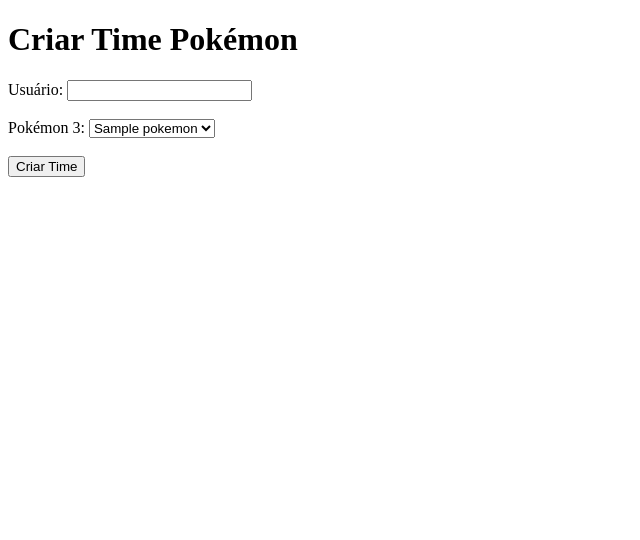
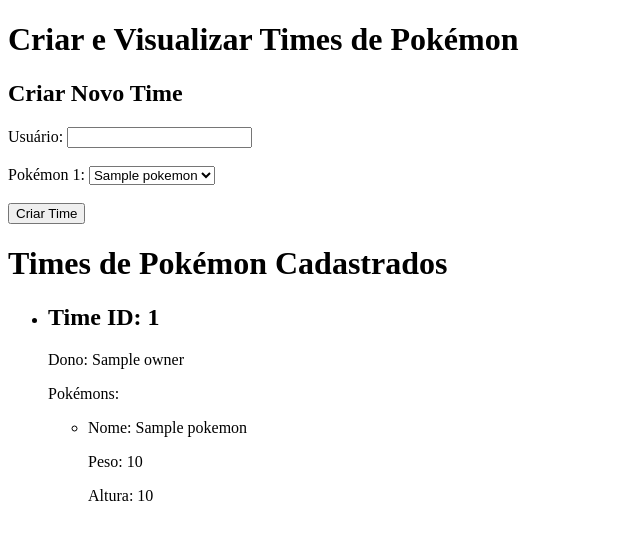
Before and after one commit to ellen-ls/API-python, a Flask app: template templates/index.html in a window 1280 px wide. Shown: the top 540 px of the page, without its empty margins (0-640 px from the left). Run offline with Flask 3, Linux system fonts and the light colour scheme; the template is opened without the code that fills it: most values are stand-ins (such as "Sample title", 1, 10 or a date in 2020).

Commit message:
mudanças feitas

```diff
--- a/main.py
+++ b/main.py
@@ -1,7 +1,6 @@
 from flask import Flask, request, jsonify, render_template
 import requests
 import uuid
-import json
 
 app = Flask(__name__)
 
@@ -12,7 +11,6 @@
     if response.status_code == 200:
         data = response.json()
         pokemon_data = {
-            'id': data['id'],
             'name': data['name'],
             'weight': data['weight'],
             'height': data['height']
@@ -37,14 +35,14 @@
         return None
 
 # Lista de Pokémons pré-carregada
-pokemon_list = get_pokemon_list()
+pokemon_list = ["bulbasaur", "charmander", "squirtle", "pikachu", "jigglypuff", "meowth"]
 
 # Dicionário para armazenar os times de Pokémon na memória
 teams = {}
 
 # Rota para criar ou atualizar um time de Pokémon
 @app.route('/api/teams', methods=['POST'])
-def criar_ou_atualizar_time():
+def create_or_update_team():
     data = request.form
     if 'user' in data and 'team[]' in data:
         user = data['user']
@@ -70,26 +68,26 @@
                 else:
                     pokemon_data = get_pokemon_data(pokemon_name)
                     existing_team.append(pokemon_data)
-            return jsonify({'message': 'Novos Pokémon adicionados ao time existente!', 'id': existing_team_id}), 200
+            return jsonify({'message': 'Novos Pokémon adicionados ao time existente!'}), 200
 
         # Se o time não existir, criar um novo time
         else:
             new_team_id = str(uuid.uuid4())
             new_pokemons = [get_pokemon_data(pokemon_name) for pokemon_name in team]
             teams[new_team_id] = {'owner': user, 'pokemons': new_pokemons}
-            return jsonify({'message': 'Time de Pokémon criado e salvo com sucesso!', 'id': new_team_id}), 201
+            return jsonify({'message': 'Novo time de Pokémon criado e salvo com sucesso!', 'id': new_team_id}), 201
 
     else:
         return jsonify({'error': 'Usuário e lista de Pokémon são campos obrigatórios.'}), 400
 
 # Rota para listar todos os times registrados
 @app.route('/api/teams', methods=['GET'])
-def listar_times():
+def list_teams():
     return jsonify(teams)
 
 # Rota para buscar um time por usuário
 @app.route('/api/teams/<user>', methods=['GET'])
-def buscar_time_por_usuario(user):
+def get_team_by_user(user):
     user_teams = {team_id: team_data for team_id, team_data in teams.items() if team_data['owner'] == user}
     if user_teams:
         return jsonify(user_teams)
@@ -99,84 +97,9 @@
 # Rota para renderizar o template HTML
 @app.route('/')
 def index():
-    return render_template('index.html', pokemon_list=pokemon_list)
+    pokemon_list = get_pokemon_list()
+
+    return render_template('index.html', teams=teams,pokemon_list=pokemon_list)
 
 if __name__ == '__main__':
     app.run(debug=True)
-
-
-
-
-
-
-
-
-# from flask import Flask, request, jsonify, render_template
-# import requests
-# import uuid
-
-# app = Flask(__name__)
-
-# # Função para obter a lista de Pokémons da PokéAPI
-# def get_pokemon_list():
-#     url = "https://pokeapi.co/api/v2/pokemon?limit=1000"  # Limitado a 1000 Pokémons para simplificar
-#     response = requests.get(url)
-#     if response.status_code == 200:
-#         data = response.json()
-#         pokemon_list = [pokemon['name'] for pokemon in data['results']]
-#         return pokemon_list
-#     else:
-#         return None
-
-# # Dicionário para armazenar os times de Pokémon na memória
-# usuarios = {}
-
-# # Função para obter dados de um Pokémon da PokéAPI
-# def get_pokemon_data(pokemon_name):
-#     url = f"https://pokeapi.co/api/v2/pokemon/{pokemon_name.lower()}"
-#     response = requests.get(url)
-#     if response.status_code == 200:
-#         return response.json()
-#     else:
-#         return None
-
-# # Rota para o usuário criar um novo time de Pokémon
-# @app.route('/criar_time', methods=['POST'])
-# def criar_time():
-#     data = request.json
-#     if 'usuario' in data and 'pokemons' in data:
-#         usuario = data['usuario']
-#         pokemons = data['pokemons']
-#         time = []
-#         for pokemon in pokemons:
-#             pokemon_data = get_pokemon_data(pokemon)
-#             if pokemon_data:
-#                 time.append({
-#                     'nome': pokemon_data['name'],
-#                     'tipo': [tipo['type']['name'] for tipo in pokemon_data['types']]
-#                 })
-#             else:
-#                 return jsonify({'error': f'Pokémon "{pokemon}" não encontrado.'}), 404
-
-#         # Gerar uma ID única para identificar o time
-#         time_id = str(uuid.uuid4())
-
-#         # Salvar o time com a ID única
-#         usuarios[time_id] = {'usuario': usuario, 'time': time}
-
-#         # Retornar a mensagem de validação e a ID única
-#         return jsonify({'message': 'Time de Pokémon criado e salvo com sucesso!', 'id': time_id}), 201
-#     else:
-#         return jsonify({'error': 'Usuário e lista de Pokémon são campos obrigatórios.'}), 400
-
-# # Rota para a página principal
-# @app.route('/')
-# def index():
-#     pokemon_list = get_pokemon_list()
-#     if pokemon_list:
-#         return render_template('index.html', pokemon_list=pokemon_list, times=usuarios)
-#     else:
-#         return jsonify({'error': 'Falha ao obter a lista de Pokémons.'}), 500
-
-# if __name__ == '__main__':
-#     app.run(debug=True)
--- a/templates/index.html
+++ b/templates/index.html
@@ -3,24 +3,45 @@
 <head>
     <meta charset="UTF-8">
     <meta name="viewport" content="width=device-width, initial-scale=1.0">
-    <title>Criar Time Pokémon</title>
+    <title>Times de Pokémon Cadastrados</title>
 </head>
 <body>
-    <h1>Criar Time Pokémon</h1>
-    <form id="teamForm" action="/api/teams" method="POST">
+    <h1>Criar e Visualizar Times de Pokémon</h1>
+
+    <!-- Formulário para criar um novo time -->
+    <h2>Criar Novo Time</h2>
+    <form id="createTeamForm" action="/api/teams" method="POST">
         <label for="user">Usuário:</label>
         <input type="text" id="user" name="user" required><br><br>
 
-        <label for="pokemon3">Pokémon 3:</label>
-        <select id="pokemon3" name="team[]" required>
+        <label for="pokemon1">Pokémon 1:</label>
+        <select id="pokemon1" name="team[]" required>
             {% for pokemon in pokemon_list %}
             <option value="{{ pokemon }}">{{ pokemon }}</option>
             {% endfor %}
         </select><br><br>
 
+
         <button type="submit">Criar Time</button>
     </form>
-
-    <div id="message"></div>
+    <h1>Times de Pokémon Cadastrados</h1>
+    <ul>
+        {% for team_id, team_data in teams.items() %}
+            <li>
+                <h2>Time ID: {{ team_id }}</h2>
+                <p>Dono: {{ team_data.owner }}</p>
+                <p>Pokémons:</p>
+                <ul>
+                    {% for pokemon in team_data.pokemons %}
+                        <li>
+                            <p>Nome: {{ pokemon.name }}</p>
+                            <p>Peso: {{ pokemon.weight }}</p>
+                            <p>Altura: {{ pokemon.height }}</p>
+                        </li>
+                    {% endfor %}
+                </ul>
+            </li>
+        {% endfor %}
+    </ul>
 </body>
 </html>
```
